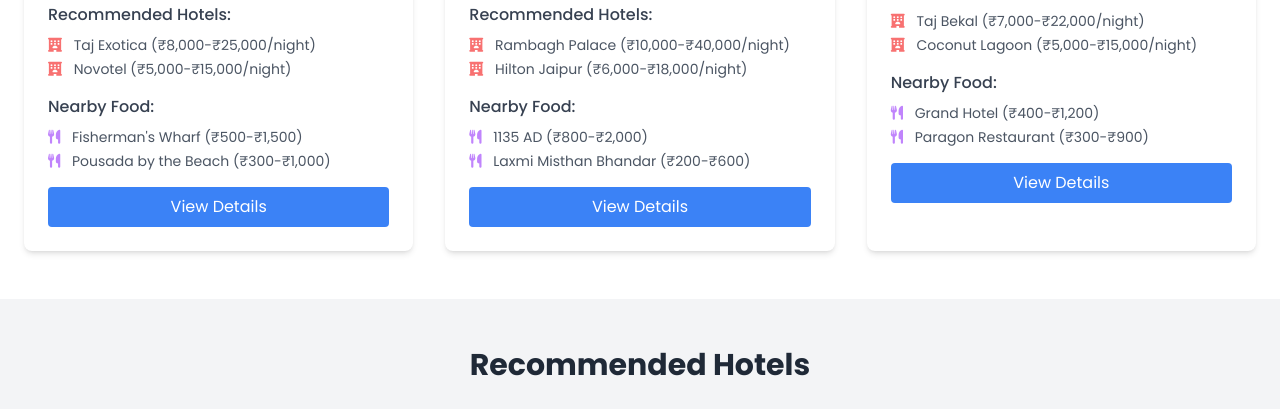
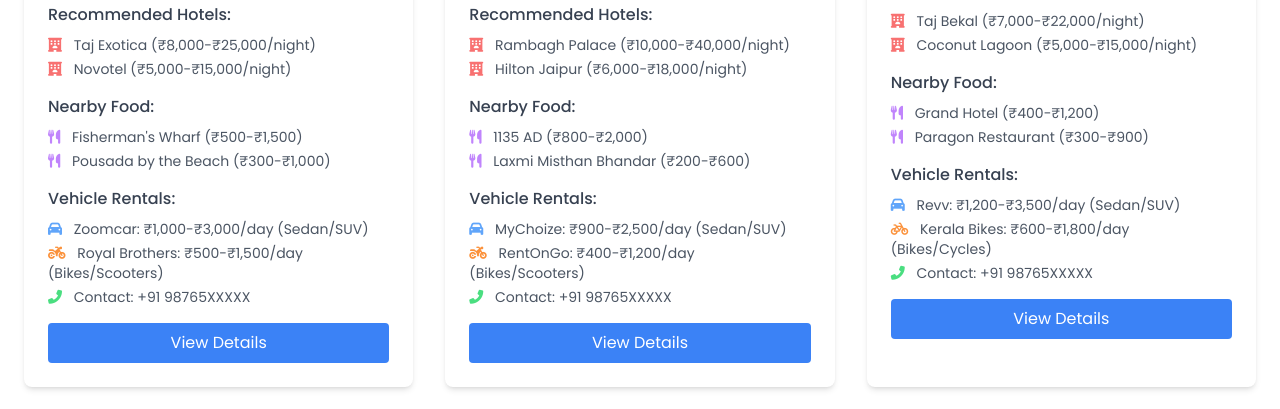
Before and after one commit to PRANAOV-S/blackboxai-1744181106732, a plain HTML site: page index.html in a window 1280 px wide. Shown: the part 1756-2165 px from the top of the page. Drawn offline with nearby package versions, Linux system fonts and the light colour scheme.

Commit message:
Add index.html 1744181696250

```diff
--- a/index.html
+++ b/index.html
@@ -218,6 +218,15 @@
                             </ul>
                         </div>
 
+                        <div class="mb-4">
+                            <h4 class="font-medium text-gray-700 mb-2">Vehicle Rentals:</h4>
+                            <ul class="text-sm text-gray-600 space-y-1">
+                                <li><i class="fas fa-car text-blue-400 mr-2"></i> Zoomcar: ₹1,000-₹3,000/day (Sedan/SUV)</li>
+                                <li><i class="fas fa-motorcycle text-orange-400 mr-2"></i> Royal Brothers: ₹500-₹1,500/day (Bikes/Scooters)</li>
+                                <li><i class="fas fa-phone-alt text-green-400 mr-2"></i> Contact: +91 98765XXXXX</li>
+                            </ul>
+                        </div>
+
                         <button class="w-full bg-blue-500 text-white py-2 rounded hover:bg-blue-600 transition duration-300">
                             View Details
                         </button>
@@ -256,6 +265,15 @@
                             </ul>
                         </div>
 
+                        <div class="mb-4">
+                            <h4 class="font-medium text-gray-700 mb-2">Vehicle Rentals:</h4>
+                            <ul class="text-sm text-gray-600 space-y-1">
+                                <li><i class="fas fa-car text-blue-400 mr-2"></i> MyChoize: ₹900-₹2,500/day (Sedan/SUV)</li>
+                                <li><i class="fas fa-motorcycle text-orange-400 mr-2"></i> RentOnGo: ₹400-₹1,200/day (Bikes/Scooters)</li>
+                                <li><i class="fas fa-phone-alt text-green-400 mr-2"></i> Contact: +91 98765XXXXX</li>
+                            </ul>
+                        </div>
+
                         <button class="w-full bg-blue-500 text-white py-2 rounded hover:bg-blue-600 transition duration-300">
                             View Details
                         </button>
@@ -291,6 +309,15 @@
                             <ul class="text-sm text-gray-600 space-y-1">
                                 <li><i class="fas fa-utensils text-purple-400 mr-2"></i> Grand Hotel (₹400-₹1,200)</li>
                                 <li><i class="fas fa-utensils text-purple-400 mr-2"></i> Paragon Restaurant (₹300-₹900)</li>
+                            </ul>
+                        </div>
+
+                        <div class="mb-4">
+                            <h4 class="font-medium text-gray-700 mb-2">Vehicle Rentals:</h4>
+                            <ul class="text-sm text-gray-600 space-y-1">
+                                <li><i class="fas fa-car text-blue-400 mr-2"></i> Revv: ₹1,200-₹3,500/day (Sedan/SUV)</li>
+                                <li><i class="fas fa-bicycle text-orange-400 mr-2"></i> Kerala Bikes: ₹600-₹1,800/day (Bikes/Cycles)</li>
+                                <li><i class="fas fa-phone-alt text-green-400 mr-2"></i> Contact: +91 98765XXXXX</li>
                             </ul>
                         </div>
 
```
